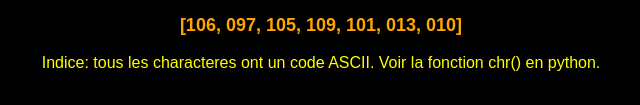
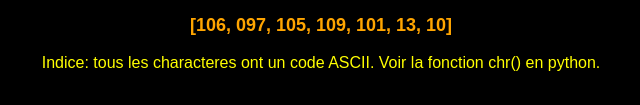
Before and after one commit to feeneyp/feeneyp.github.io, a plain HTML site: page 274877906944.html in a window 1280 px wide. Shown: the part 311-416 px from the top of the page, without its empty margins (319-959 px from the left). Drawn offline with Linux system fonts and the light colour scheme.

Commit message:
message7

```diff
--- a/274877906944.html
+++ b/274877906944.html
@@ -29,7 +29,7 @@ a:active	{	color: #FFFFFF		}
 <font size="4">
 <p>
 <font color="orange"/>
-<b>[106, 097, 105, 109, 101, 013, 010]</b>
+<b>[106, 097, 105, 109, 101, 13, 10]</b>
 
 
 
```
